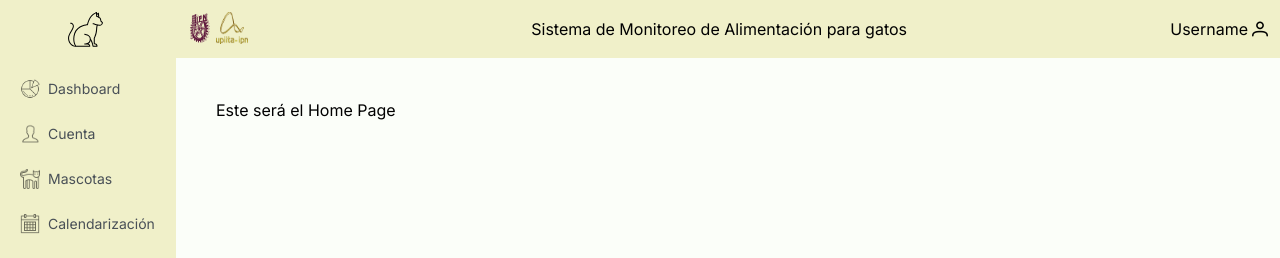
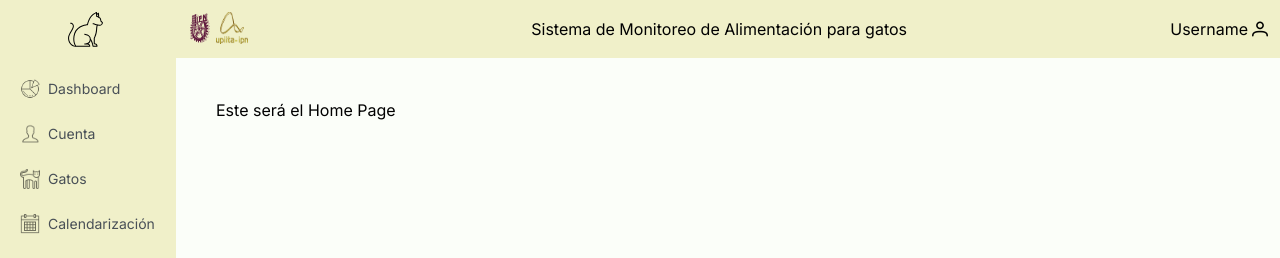
Before and after one commit to Eduardodac/SistemaMonitoreoAlimentacionApp, a React (Vite) app: page /home in a window 1280 px wide. Shown: the top 258 px of the page. Built offline with nearby package versions, Linux system fonts and the light colour scheme.

Commit message:
cambia palabra mascotas por gatos

```diff
--- /dev/null
+++ b/src/pages/gatos/EditarGatos.tsx
@@ -0,0 +1,6 @@
+
+export const EditarGatos = () => {
+  return (
+    <div>Aquí se editarán los gatos</div>
+  )
+}
--- /dev/null
+++ b/src/pages/gatos/Gatos.tsx
@@ -0,0 +1,6 @@
+
+export const Gatos = () => {
+  return (
+    <div>Aquí se verán los perfiles de los gatos</div>
+  )
+}
--- a/src/pages/mascotas/PerfilMascotas.tsx
+++ b/src/pages/gatos/PerfilGatos.tsx
@@ -1,5 +1,5 @@
 
-export const PerfilMascotas = () => {
+export const PerfilGatos = () => {
   return (
     <div>Aquí se veran los perfiles de los gatos</div>
   )
--- a/src/pages/mascotas/EditarMascotas.tsx
+++ /dev/null
@@ -1,6 +0,0 @@
-
-export const EditarMascotas = () => {
-  return (
-    <div>Aquí se editarán las mascotas</div>
-  )
-}
--- a/src/pages/mascotas/Mascotas.tsx
+++ /dev/null
@@ -1,6 +0,0 @@
-
-export const Mascotas = () => {
-  return (
-    <div>Aquí se verán los perfiles de mascotas</div>
-  )
-}
--- a/src/router/Router.tsx
+++ b/src/router/Router.tsx
@@ -4,9 +4,9 @@ import { HomePage } from "../pages/HomePage"
 import { Dashboard } from "../pages/dashboard/Dashboard"
 import { Perfil } from "../pages/cuenta/Perfil"
 import { EditarPerfil } from "../pages/cuenta/EditarPerfil"
-import { Mascotas } from "../pages/mascotas/Mascotas"
-import { EditarMascotas } from "../pages/mascotas/EditarMascotas"
-import { PerfilMascotas } from "../pages/mascotas/PerfilMascotas"
+import { Gatos } from "../pages/gatos/Gatos"
+import { EditarGatos } from "../pages/gatos/EditarGatos"
+import { PerfilGatos } from "../pages/gatos/PerfilGatos"
 import { Calendario } from "../pages/calendario/Calendario"
 import { EditarCalendario } from "../pages/calendario/EditarCalendario"
 import { Horarios } from "../pages/horarios/Horarios"
@@ -24,9 +24,9 @@ export const Router = () => {
                     <Route path = "dashboard" element={<Dashboard/>}/>
                     <Route path = "perfil" element={<Perfil/>}/>
                     <Route path = "perfil/editar" element={<EditarPerfil/>}/>
-                    <Route path = "mascotas" element={<Mascotas/>}/>
-                    <Route path = "mascotas/perfil" element={<PerfilMascotas/>}/>
-                    <Route path = "mascotas/editar" element={<EditarMascotas/>}/>
+                    <Route path = "gatos" element={<Gatos/>}/>
+                    <Route path = "gatos/perfil" element={<EditarGatos/>}/>
+                    <Route path = "gatos/editar" element={<PerfilGatos/>}/>
                     <Route path = "calendario" element={<Calendario/>}/>
                     <Route path = "calendario/editar" element={<EditarCalendario/>}/>
                     <Route path = "horarios" element={<Horarios/>}/>
--- a/src/shared/LeftMenu.tsx
+++ b/src/shared/LeftMenu.tsx
@@ -1,5 +1,5 @@
 import { SlideMenu } from 'primereact/slidemenu';
-import { leftMenuItemsTemplate } from './leftmenuItem';
+import { leftMenuItems } from './leftmenuItem';
 import { Image } from 'primereact/image';
 import logo from "../assets/CatSVG.svg"
 
@@ -13,7 +13,7 @@ export const LeftMenu = () => {
             </div>
 
             <div className=" h-full">
-                <SlideMenu model={leftMenuItemsTemplate} className='bg-gray-menus w-44 border-0 rounded-none ' viewportHeight={585} easing="ease-in" menuWidth={200}></SlideMenu>
+                <SlideMenu model={leftMenuItems} className='bg-gray-menus w-44 border-0 rounded-none ' viewportHeight={585} easing="ease-in" menuWidth={200}></SlideMenu>
             </div>
         </div>
     )
--- a/src/shared/leftmenuItem.tsx
+++ b/src/shared/leftmenuItem.tsx
@@ -7,44 +7,6 @@ import bell from "../assets/bell.png"
 import {MenuItemTemplate} from "./MenuItemTemplate";
 
 export const leftMenuItems = [
-    {
-        label: 'Dashboard',
-        icon: 'pi pi-fw pi-chart-pie',
-        url: "/dashboard",
-        items : {
-            label:"algo"
-        }
-    },
-    {
-        label: 'Cuenta',
-        icon: 'pi pi-fw pi-user',
-    },
-    {
-        label: 'Mascotas',
-        icon: catIcon
-    },
-    {
-        label: 'Calendarización',
-        icon: 'pi pi-fw pi-calendar-times',
-    },
-    {
-        label: 'Horarios',
-        icon: 'pi pi-fw pi-clock',
-    },
-    {
-        label: 'Avisos',
-        icon: 'pi pi-fw pi-bell',
-    },
-    {
-        separator: true
-    },
-    {
-        label: 'Cerrar sesión',
-        icon: 'pi pi-fw pi-power-off'
-    }
-];
-
-export const leftMenuItemsTemplate = [
     {
         template : () => (
             <MenuItemTemplate label = 'Dashboard' icon ="" img= {chart} path = "dashboard"/>
@@ -57,7 +19,7 @@ export const leftMenuItemsTemplate = [
     },
     {
         template : () => (
-            <MenuItemTemplate label = 'Mascotas' icon ="" img= {catIcon}  path = "mascotas"/>
+            <MenuItemTemplate label = 'Gatos' icon ="" img= {catIcon}  path = "gatos"/>
         )
     },
     {
```
